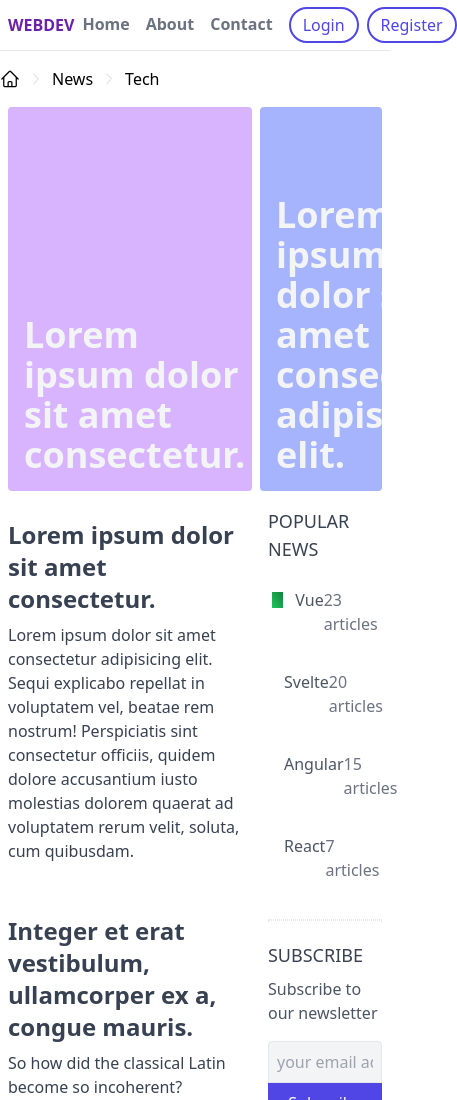
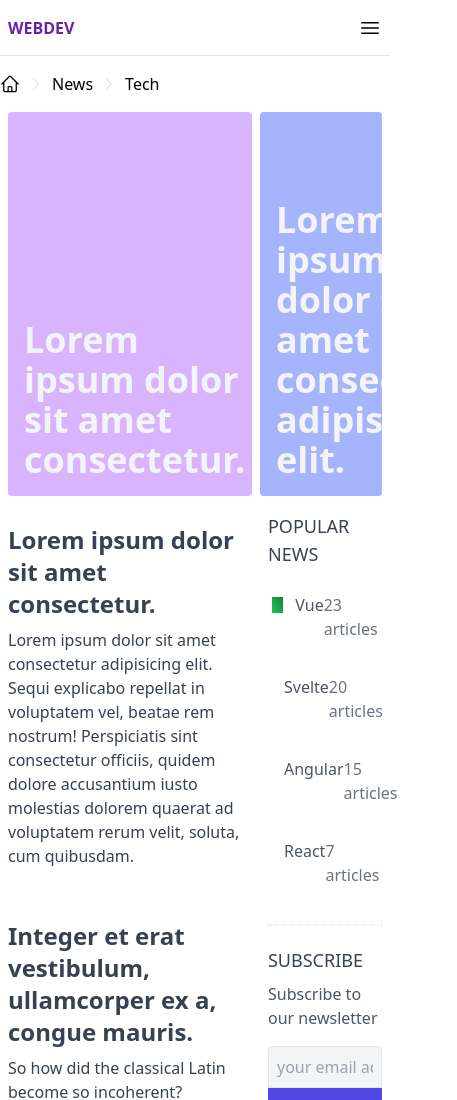
Before and after one commit to speareeD/speareed.github.io, a website: page index.html in a window 390 px wide. Shown: the top 1100 px of the page, 457 px wide, since content can reach past the window. Drawn offline with Linux system fonts and the light colour scheme.

Commit message:
responsibility for phones in header

```diff
--- a/index.html
+++ b/index.html
@@ -12,9 +12,9 @@
 <body>
   <div class="max-w-screen-xl mx-auto">
     <!-- header -->
-    <header class="px-2 border-b flex items-center justify-between">
+    <header class="px-2 border-b flex items-center justify-between h-14">
       <a class="uppercase font-bold text-purple-800" href="#">WebDev</a>
-      <nav class="flex items-center">
+      <nav class="hidden md:flex items-center">
         <ul class="inline-flex items-center">
           <li>
             <a class="header-link" href="#">Home</a>
@@ -31,7 +31,11 @@
           <li><button class="header-btn">Register</button></li>
         </ul>
       </nav>
-
+      <button class="inline-block md:hidden">
+        <svg xmlns="http://www.w3.org/2000/svg" fill="none" viewBox="0 0 24 24" stroke-width="1.5" stroke="currentColor" class="w-6 h-6">
+          <path stroke-linecap="round" stroke-linejoin="round" d="M3.75 6.75h16.5M3.75 12h16.5m-16.5 5.25h16.5" />
+        </svg>
+      </button>
     </header>
 
     <!-- breadcrumbs -->
```
Also changed, not shown: public/styles.css.
